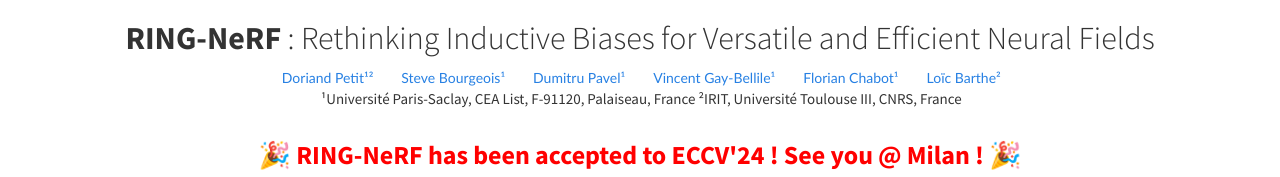
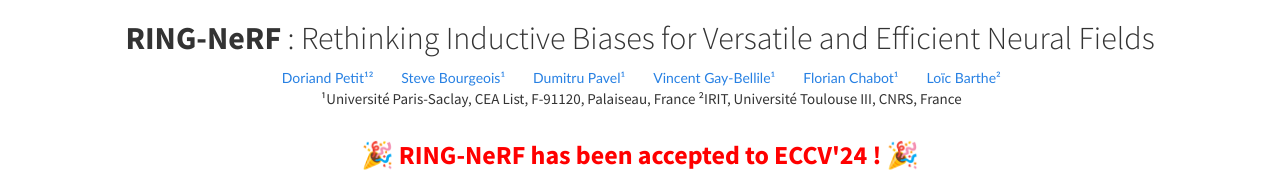
Before and after one commit to CEA-LIST/RING-NeRF, a plain HTML site: page index.html in a window 1280 px wide. Shown: the top 177 px of the page. Drawn offline with nearby package versions, Linux system fonts and the light colour scheme; some packages are replaced by stand-ins of ours; a script that the page names is missing; some icons are missing; a web font is replaced by a local one.

Commit message:
Project Page Update

```diff
--- a/index.html
+++ b/index.html
@@ -141,11 +141,11 @@
 
         <div class="row">
             <h3 class="col-md-12 text-center" style="color:red;">
-                <b>🎉 RING-NeRF has been accepted to ECCV'24 ! See you @ Milan ! 🎉 </b>
+                <b>🎉 RING-NeRF has been accepted to ECCV'24 ! 🎉 </b>
             </h3>
         </div>
         <script src="js/confetti.js"></script>
-    <script>
+    <!-- <script>
                 // for starting the confetti
 
                 const start = () => {
@@ -167,7 +167,7 @@
 
         // if you dont want to make it stop and make it infinite you can just remove the stop function 😊
 
-        </script>
+        </script> -->
 
         <div class="row">
                 <div class="col-md-4 col-md-offset-4 text-center">
```
